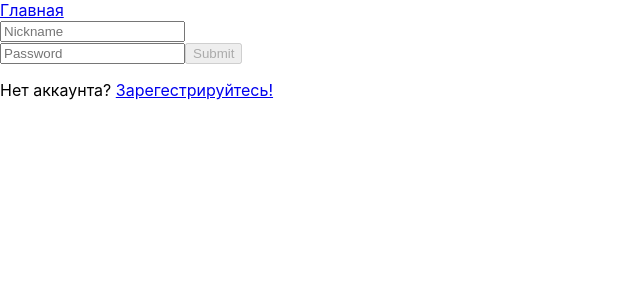
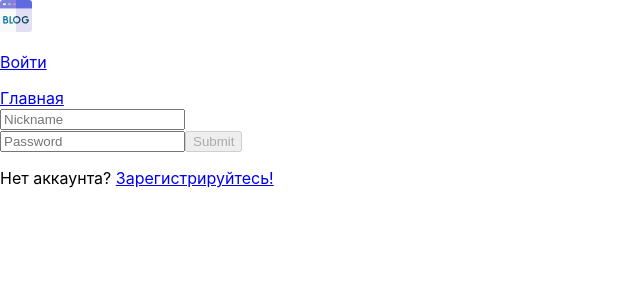
Before and after one commit to Huzzky/react-post-blog, a React (Create React App) app: page /sign-in in a window 1280 px wide. Shown: the top 300 px of the page, without its empty margins (0-640 px from the left). Built offline with nearby package versions, Linux system fonts and the light colour scheme.

Commit message:
update main, add normal router

```diff
--- a/src/App.jsx
+++ b/src/App.jsx
@@ -1,22 +1,18 @@
 import './asserts/styles/App.css'
-import Header from './Components/Header/Atom/Header'
 import { BrowserRouter as Router, Route, Switch } from 'react-router-dom'
 import SignInPage from './Components/SignIn/Atom/SignInPage'
+import { ErrorBandl } from './Components/Errors/ErrorBandl'
+import { Main } from './Components/Main'
+import Header from './Components/Header/Atom/Header'
 
 function App() {
   return (
     <Router>
+      <Header />
       <Switch>
-        <Route path="/sign-in">
-          <div className="App__sign-in">
-            <SignInPage />
-          </div>
-        </Route>
-        <Route path="/">
-          <div className="App">
-            <Header />
-          </div>
-        </Route>
+        <Route exact path="/" component={Main} />
+        <Route path="/sign-in" component={SignInPage} />
+        <Route path="*" component={ErrorBandl} />
       </Switch>
     </Router>
   )
--- a/src/Components/Header/Atom/Header.jsx
+++ b/src/Components/Header/Atom/Header.jsx
@@ -1,3 +1,4 @@
+import { Link } from 'react-router-dom'
 import { LogoHeader } from '../Core/LogoHeader'
 import ProfileHeader from '../Core/ProfileHeader'
 
@@ -5,7 +6,9 @@ export default function Header() {
   return (
     <div>
       <div className="header__logo">
-        <LogoHeader />
+        <Link to="/">
+          <LogoHeader />
+        </Link>
       </div>
       <div className="header__profile">
         <ProfileHeader />
--- /dev/null
+++ b/src/Components/Main.jsx
@@ -0,0 +1,5 @@
+import Header from './Header/Atom/Header'
+
+export const Main = () => {
+  return <div></div>
+}
--- a/src/Components/SignIn/Atom/SignInPage.jsx
+++ b/src/Components/SignIn/Atom/SignInPage.jsx
@@ -54,7 +54,7 @@ const SignInPage = () => {
       </form>
       <div>
         <p>
-          Нет аккаунта? <Link to="/sign-up">Зарегестрируйтесь!</Link>
+          Нет аккаунта? <Link to="/sign-up">Зарегистрируйтесь!</Link>
         </p>
       </div>
     </div>
```
Also changed, not shown: src/Components/Errors/Page404.jsx (added, +9 -0 lines), src/Components/Errors/ErrorBandl.jsx (renamed from src/ErrorBandl.jsx).
